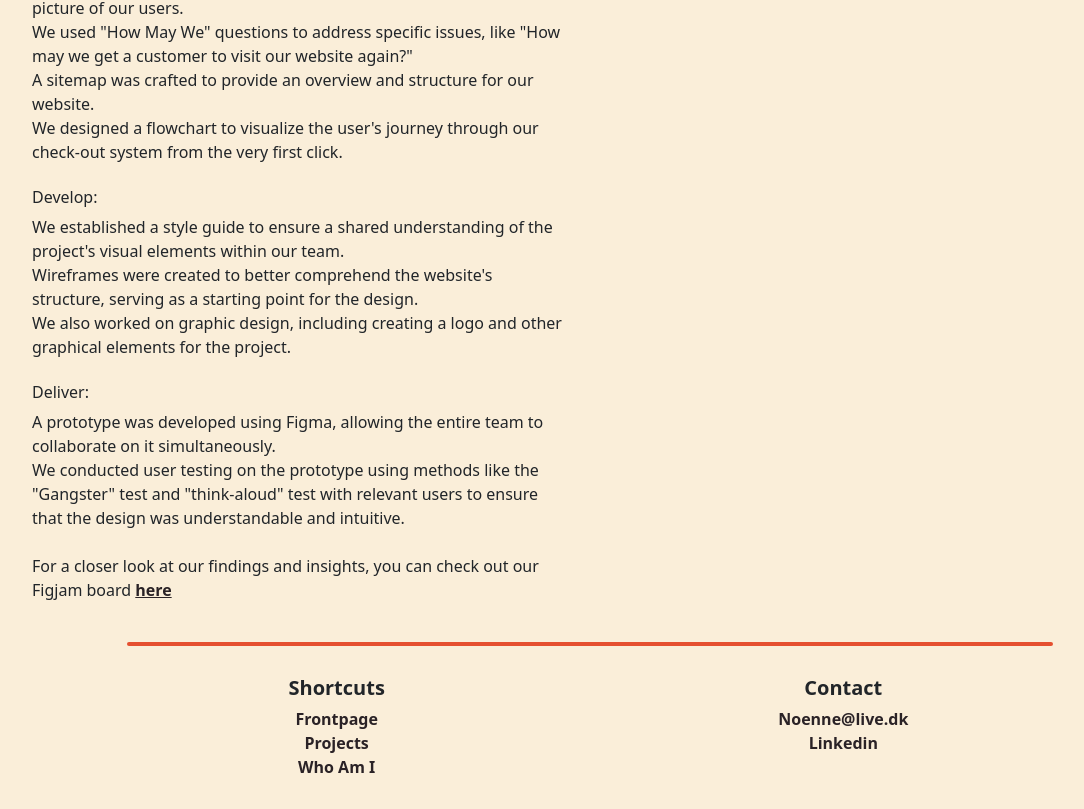
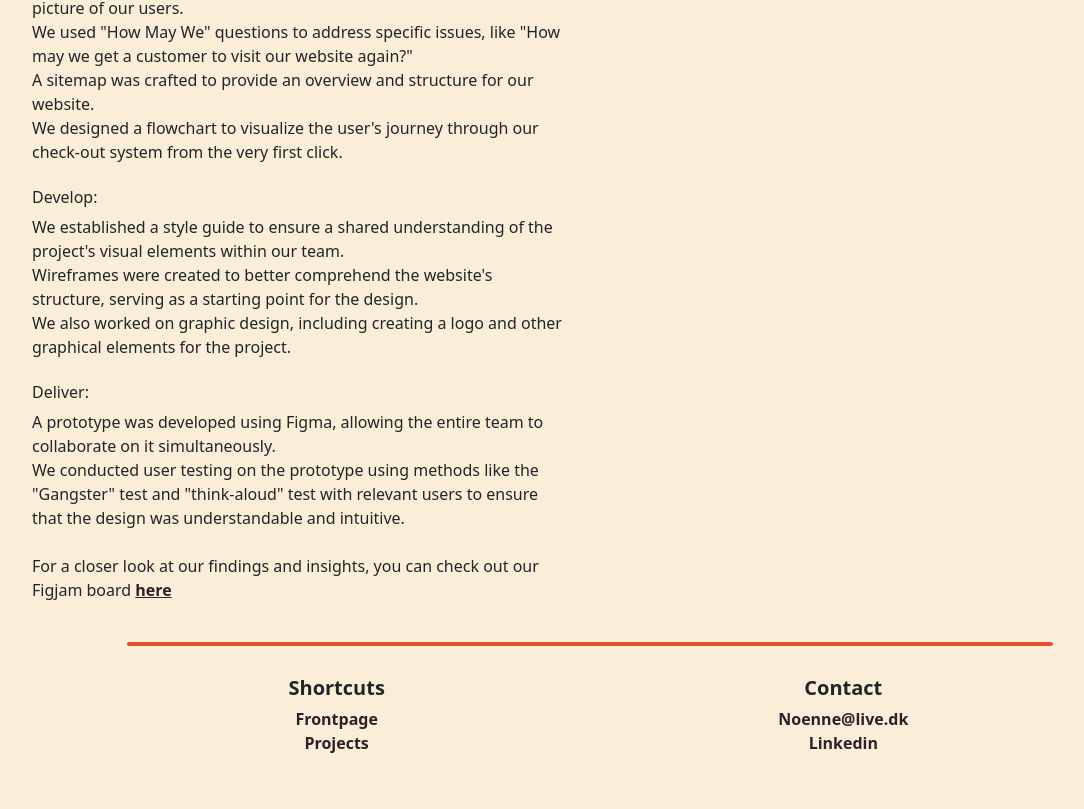
Before and after one commit to NoenneJ/Portfolio, a plain HTML site: page projectinfo-checkoutsystem.html in a window 1280 px wide. Shown: the part 1001-1810 px from the top of the page, without its empty margins (50-1134 px from the left). After the commit the page ends 1786 px from the top, so only its background shows below. Drawn offline with nearby package versions, Linux system fonts and the light colour scheme.

Commit message:
lalalalal

```diff
--- a/projectinfo-checkoutsystem.html
+++ b/projectinfo-checkoutsystem.html
@@ -155,7 +155,6 @@
                       <h5>Shortcuts</h5>
                       <li> <a href="index.html">Frontpage</a> </li>
                       <li> <a href="projects.html">Projects</a> </li>
-                      <li> <a href="whoami.html">Who Am I</a> </li>
                     </div>
                     <div class="col-md-4">
                       <h5>Contact</h5>
```
Also changed, not shown: index.html (+0 -1 lines), projectinfo-learnable-exp.html (+0 -1 lines), projectinfo-ryanair.html (+0 -1 lines), projectinfo.html (+0 -1 lines), projects.html (+0 -1 lines).
